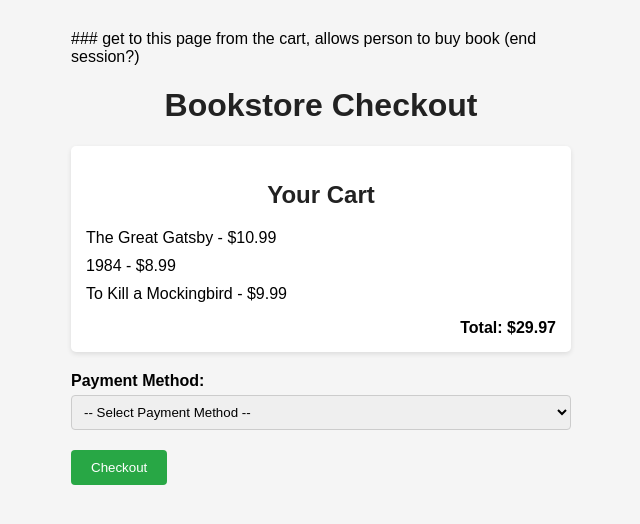
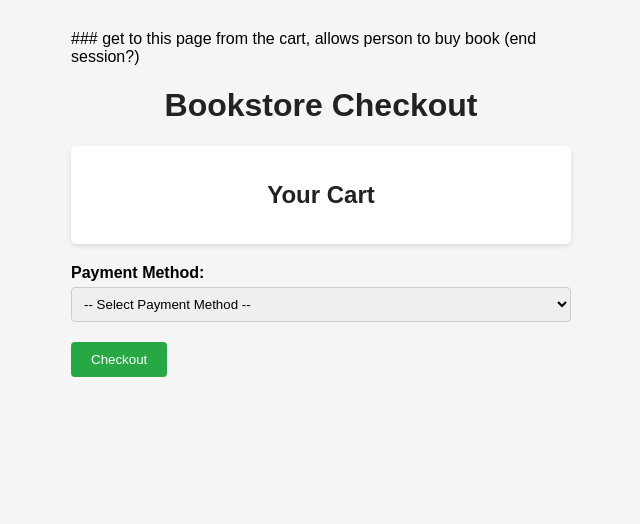
Before and after one commit to ib22c/cop4521-term-proj, a Flask app: template templates/checkout.html in a window 1280 px wide. Shown: the top 524 px of the page, without its empty margins (319-959 px from the left). Run offline with Flask 3, Linux system fonts and the light colour scheme; the template is opened without the code that fills it, so the values that code supplies are empty.

Commit message:
Update checkout.html

```diff
--- a/templates/checkout.html
+++ b/templates/checkout.html
@@ -68,11 +68,10 @@
     <div class="cart">
       <h2>Your Cart</h2>
       <ul>
-        <li>The Great Gatsby - $10.99</li>
-        <li>1984 - $8.99</li>
-        <li>To Kill a Mockingbird - $9.99</li>
+        <!--code for printing out the name and price from cart if possible?
+        <li>{{ book.title }} - ${{ book.price }}</li>
       </ul>
-      <div class="total">Total: $29.97</div>
+      <div class="total">Total: $29.97</div>-->
     </div>
 
     <label for="payment">Payment Method:</label>
```
